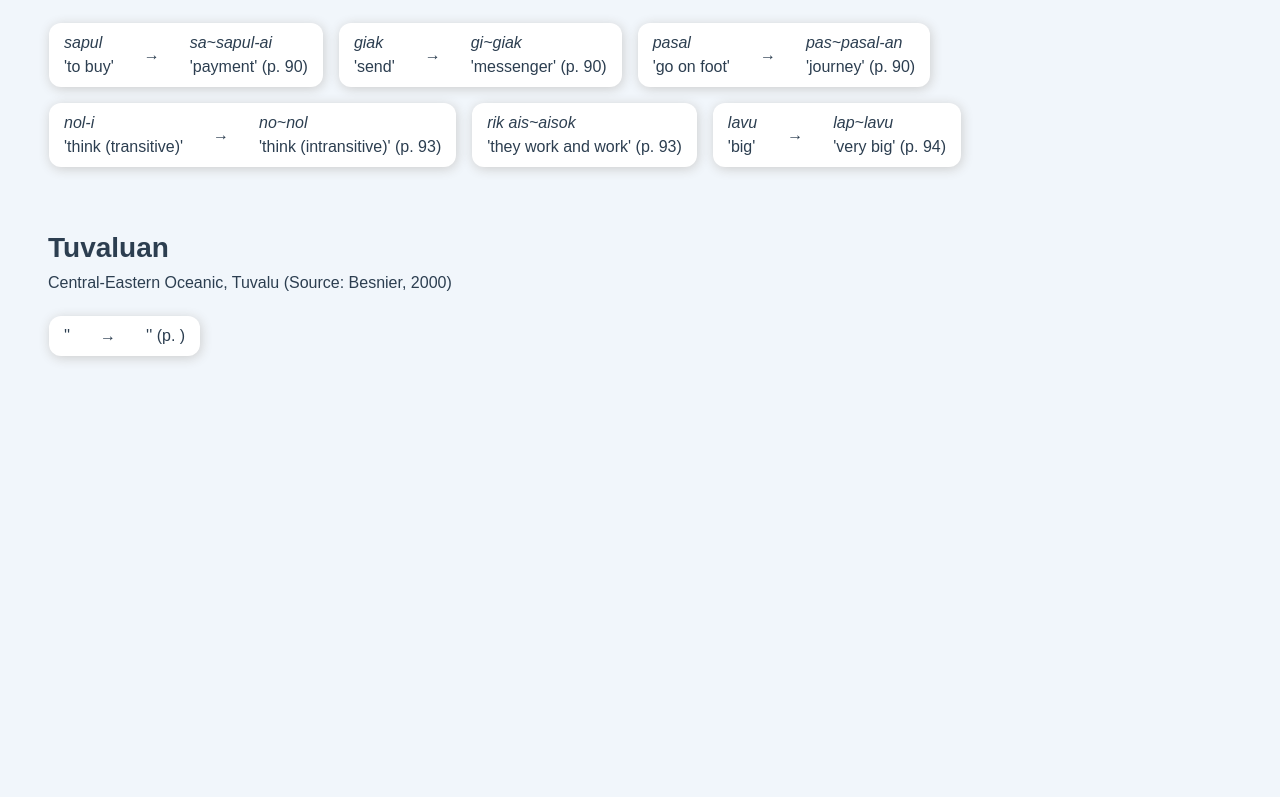
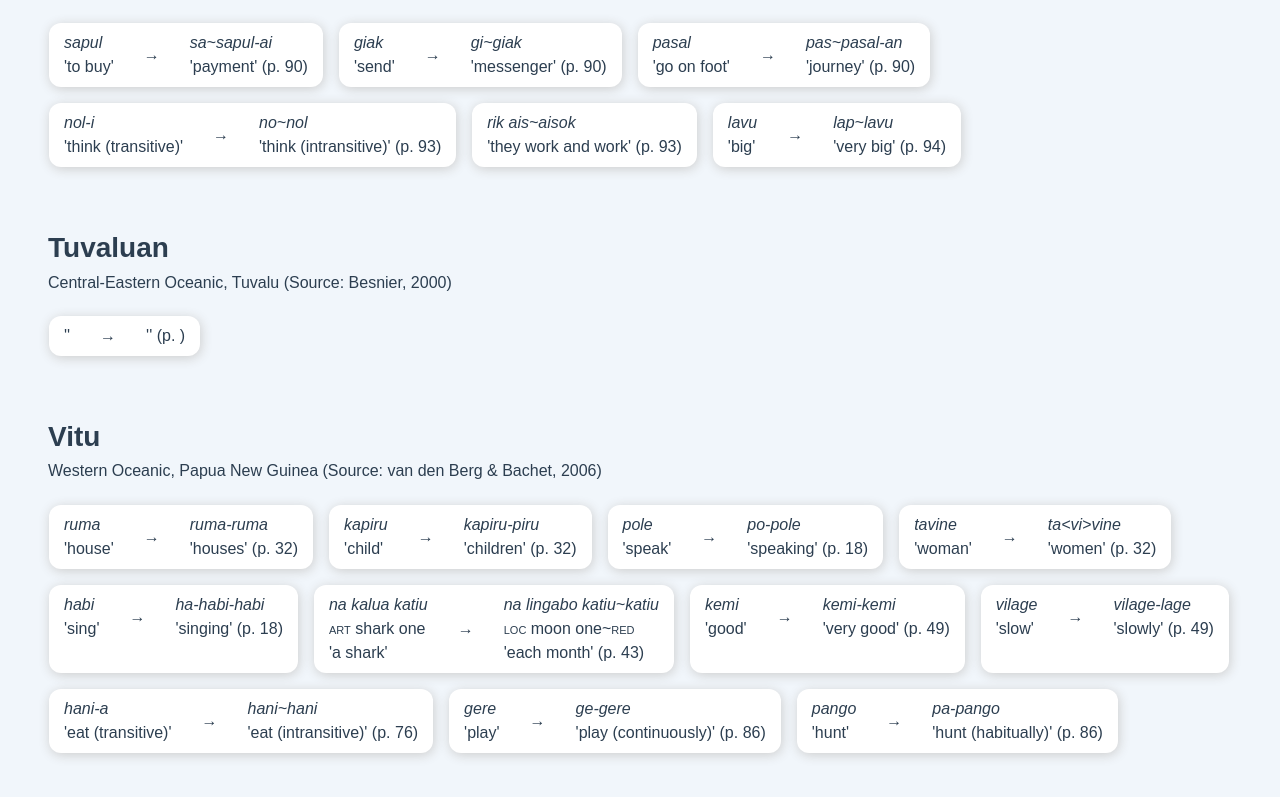
Before and after one commit to frankkulak/research-db, a Vue app: page / in a window 1280 px wide. Shown: the part 3149-3946 px from the top of the page. Before the commit the page ends 3569 px from the top, so only its background shows below. Built offline with nearby package versions, Linux system fonts and the light colour scheme.

Commit message:
Vitu data.

```diff
--- a/src/modules/Data.js
+++ b/src/modules/Data.js
@@ -1031,7 +1031,212 @@ export const OceanicLanguages = [
         source: "van den Berg & Bachet, 2006",
         family: "Western Oceanic",
         region: "Papua New Guinea",
-        reduplication: []
+        reduplication: [
+            {
+                form: "ruma-ruma",
+                gloss: "",
+                translation: "houses",
+                control: {
+                    form: "ruma",
+                    gloss: "",
+                    translation: "house",
+                },
+                page: "32",
+                tags: [
+                    "noun",
+                    "total",
+                    "inflection",
+                    "plural"
+                ]
+            },
+            {
+                form: "kapiru-piru",
+                gloss: "",
+                translation: "children",
+                control: {
+                    form: "kapiru",
+                    gloss: "",
+                    translation: "child",
+                },
+                page: "32",
+                tags: [
+                    "noun",
+                    "partial",
+                    "final",
+                    "bisyllabic",
+                    "inflection",
+                    "plural"
+                ]
+            },
+            {
+                form: "po-pole",
+                gloss: "",
+                translation: "speaking",
+                control: {
+                    form: "pole",
+                    gloss: "",
+                    translation: "speak",
+                },
+                page: "18",
+                tags: [
+                    "verb",
+                    "partial",
+                    "initial",
+                    "monosyllabic",
+                    "progressive",
+                    "inflection",
+                ]
+            },
+            {
+                form: "ta<vi>vine",
+                gloss: "",
+                translation: "women",
+                control: {
+                    form: "tavine",
+                    gloss: "",
+                    translation: "woman",
+                },
+                page: "32",
+                tags: [
+                    "noun",
+                    "partial",
+                    "medial",
+                    "monosyllabic",
+                    "inflection",
+                    "plural"
+                ]
+            },
+            {
+                form: "ha-habi-habi",
+                gloss: "",
+                translation: "singing",
+                control: {
+                    form: "habi",
+                    gloss: "",
+                    translation: "sing",
+                },
+                page: "18",
+                tags: [
+                    "verb",
+                    "partial",
+                    "total",
+                    "initial",
+                    "monosyllabic",
+                    "progressive",
+                    "inflection",
+                    "circumfix"
+                ]
+            },
+            {
+                form: "na lingabo katiu~katiu",
+                gloss: "<span>loc</span> moon one~<span>red</span>",
+                translation: "each month",
+                control: {
+                    form: "na kalua katiu",
+                    gloss: "<span>art</span> shark one",
+                    translation: "a shark",
+                },
+                page: "43",
+                tags: [
+                    "distributive",
+                    "derivation",
+                    "number",
+                    "total"
+                ]
+            },
+            {
+                form: "kemi-kemi",
+                gloss: "",
+                translation: "very good",
+                control: {
+                    form: "kemi",
+                    gloss: "",
+                    translation: "good",
+                },
+                page: "49",
+                tags: [
+                    "adjective",
+                    "inflection",
+                    "intensification",
+                    "total"
+                ]
+            },
+            {
+                form: "vilage-lage",
+                gloss: "",
+                translation: "slowly",
+                control: {
+                    form: "vilage",
+                    gloss: "",
+                    translation: "slow",
+                },
+                page: "49",
+                tags: [
+                    "adverbalizer",
+                    "adjective",
+                    "derivation",
+                    "partial",
+                    "final",
+                    "bisyllabic"
+                ]
+            },
+            {
+                form: "hani~hani",
+                gloss: "",
+                translation: "eat (intransitive)",
+                control: {
+                    form: "hani-a",
+                    gloss: "",
+                    translation: "eat (transitive)",
+                },
+                page: "76",
+                tags: [
+                    "total",
+                    "verb",
+                    "inflection",
+                    "valency change",
+                    "intransitivizer",
+                ]
+            },
+            {
+                form: "ge-gere",
+                gloss: "",
+                translation: "play (continuously)",
+                control: {
+                    form: "gere",
+                    gloss: "",
+                    translation: "play",
+                },
+                page: "86",
+                tags: [
+                    "verb",
+                    "inflection",
+                    "partial",
+                    "initial",
+                    "monosyllabic",
+                    "continuous"
+                ]
+            },
+            {
+                form: "pa-pango",
+                gloss: "",
+                translation: "hunt (habitually)",
+                control: {
+                    form: "pango",
+                    gloss: "",
+                    translation: "hunt",
+                },
+                page: "86",
+                tags: [
+                    "verb",
+                    "inflection",
+                    "partial",
+                    "initial",
+                    "monosyllabic",
+                    "habitual"
+                ]
+            },
+        ]
     },
     {
         name: "Māori",
```
